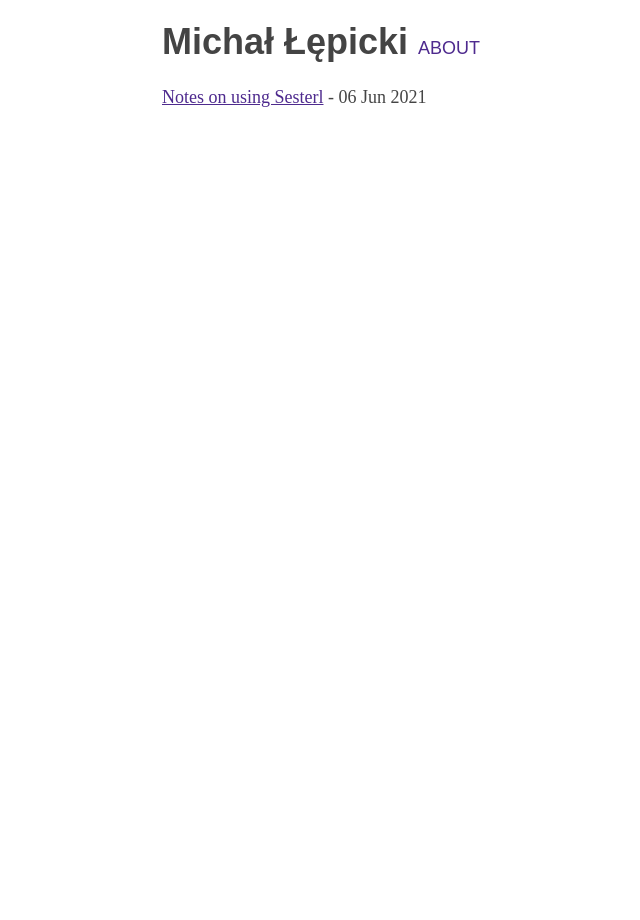
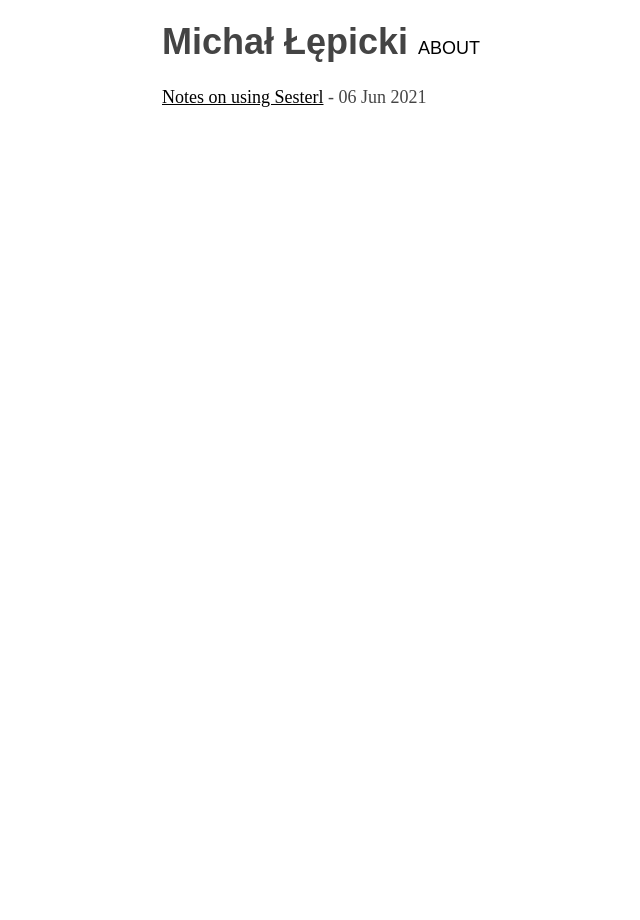
Before and after one commit to michallepicki/blog, a Jekyll site: the page built from index.md, in a window 1280 px wide. Shown: the whole page, without its empty margins (153-793 px from the left). Built offline with Jekyll 4.4.1, drawn with Linux system fonts in a browser that asks for light colours.

Commit message:
black links

```diff
--- a/_includes/styles.css
+++ b/_includes/styles.css
@@ -13,14 +13,9 @@ h1, h2, h3, h4, h5, h6 {
   font-family: sans-serif;
 }
 
-a, a:visited {
-  color: #4e2a8e;
+a {
+  color: #000;
   text-decoration: underline;
-}
-
-a:hover {
-  color: #000;
-  text-decoration: none;
 }
 
 figcaption {
```
